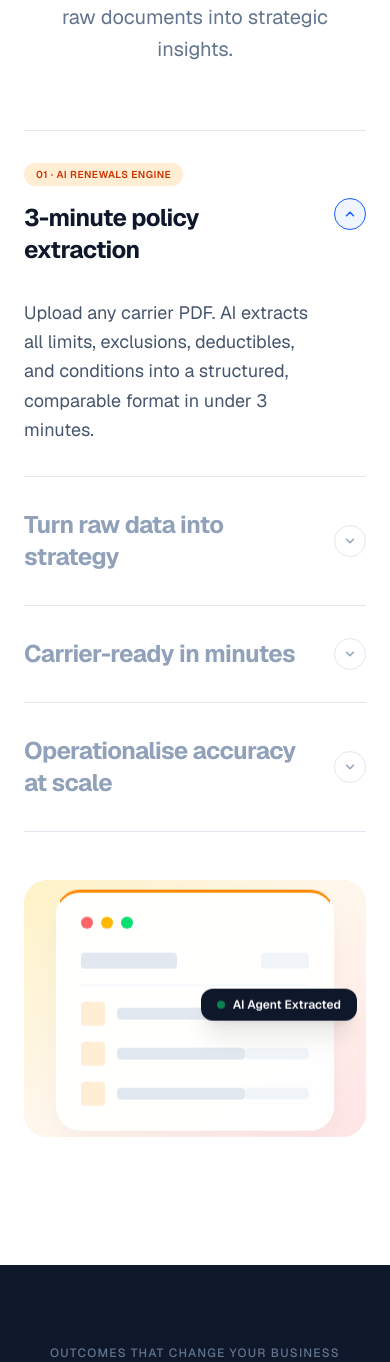
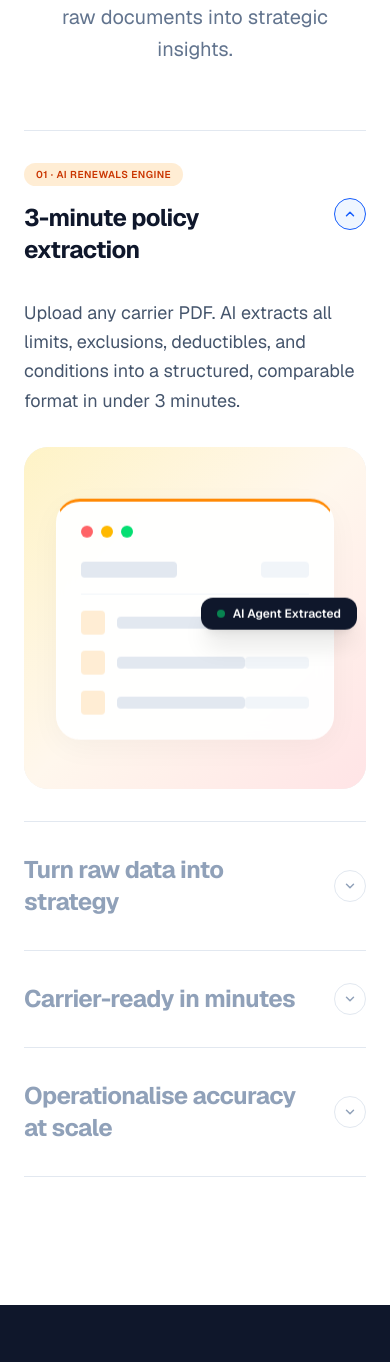
Before and after one commit to bwirakes/brokerbird-web-v3, a Next.js app: page / in a window 390 px wide. Shown: the part 3557-4919 px from the top of the page. Built offline with nearby package versions, Linux system fonts and the light colour scheme.

Commit message:
Phase 13.5: Mobile Accordion Flow

```diff
--- a/components/FeaturesSection.tsx
+++ b/components/FeaturesSection.tsx
@@ -254,9 +254,19 @@ export default function FeaturesSection() {
                         transition={{ duration: 0.3, ease: "easeInOut" }}
                         className="overflow-hidden"
                       >
-                        <p className="text-lg text-slate-600 leading-relaxed pb-8 pr-12">
+                        <p className="text-lg text-slate-600 leading-relaxed pb-8 pr-0 lg:pr-12">
                           {feature.description}
                         </p>
+
+                        {/* Mobile graphic display */}
+                        <div className="block lg:hidden w-full aspect-square sm:aspect-[4/3] rounded-3xl overflow-hidden shadow-[inset_0_0_0_1px_rgba(0,0,0,0.05)] bg-slate-50 relative mb-8">
+                          <div className={`absolute inset-0 w-full h-full flex items-center justify-center p-8 bg-gradient-to-br ${feature.graphicBg}`}>
+                            {(() => {
+                              const Graphic = feature.Graphic;
+                              return <Graphic />;
+                            })()}
+                          </div>
+                        </div>
                       </motion.div>
                     )}
                   </AnimatePresence>
@@ -265,8 +275,8 @@ export default function FeaturesSection() {
             })}
           </div>
 
-          {/* Right Column: Dynamic Graphic Window */}
-          <div className="w-full aspect-[4/3] sm:aspect-square lg:aspect-auto lg:h-full rounded-3xl overflow-hidden shadow-[inset_0_0_0_1px_rgba(0,0,0,0.05)] bg-slate-50 relative">
+          {/* Right Column: Dynamic Graphic Window (Desktop only) */}
+          <div className="hidden lg:block w-full lg:h-full rounded-3xl overflow-hidden shadow-[inset_0_0_0_1px_rgba(0,0,0,0.05)] bg-slate-50 relative">
             <AnimatePresence mode="popLayout">
               {featuresData.map((feature, idx) => {
                 if (activeFeature !== idx) return null;
```
